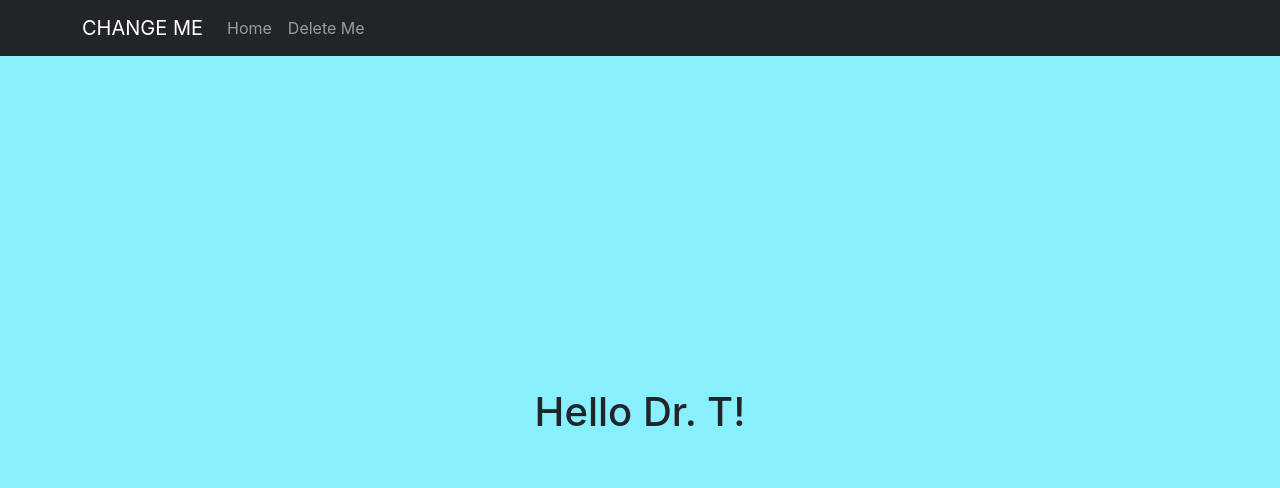
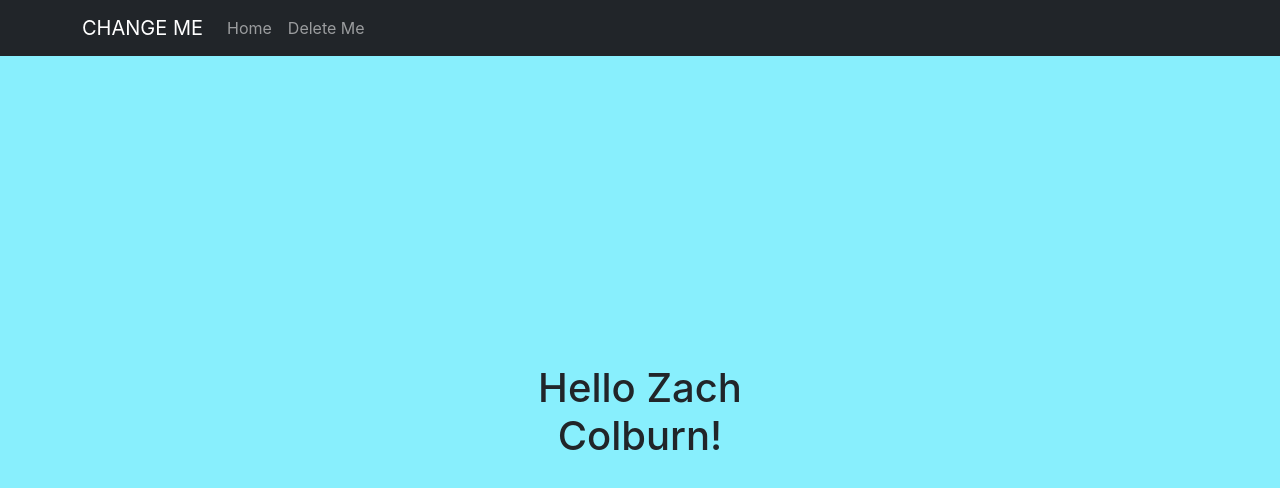
Before and after one commit to Zpcolburn/Heavy-Track, a Next.js app: page / in a window 1280 px wide. Shown: the top 488 px of the page. Built offline with nearby package versions, Linux system fonts and the light colour scheme.

Commit message:
Renamed project name and displace namein index.js

```diff
--- a/package.json
+++ b/package.json
@@ -1,8 +1,8 @@
 {
-  "name": "next-firebase-starter",
+  "name": "heavy-track",
   "private": true,
   "version": "1.0.0",
-  "author": "Trinity Christiana",
+  "author": "Zachary Colburn",
   "scripts": {
     "dev": "next dev",
     "build": "next build",
--- a/pages/index.js
+++ b/pages/index.js
@@ -5,7 +5,7 @@
 function Home() {
   // const { user } = useAuth(); // TODO: COMMENT IN FOR AUTH
 
-  const user = { displayName: 'Dr. T' }; // TODO: COMMENT OUT FOR AUTH
+  const user = { displayName: 'Zach Colburn' }; // TODO: COMMENT OUT FOR AUTH
   return (
     <div
       className="text-center d-flex flex-column justify-content-center align-content-center"
```
Also changed, not shown: 1 other file (tests, documents, lock files or other folders).
